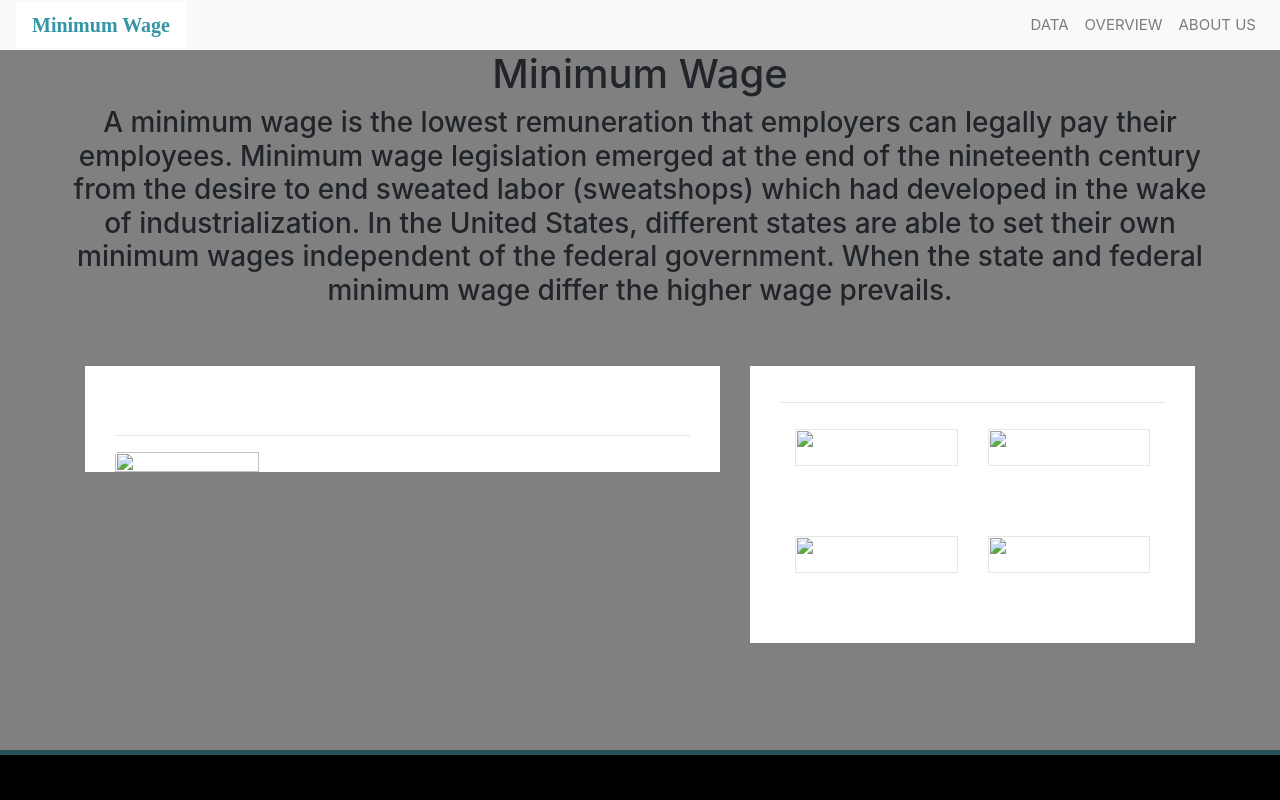
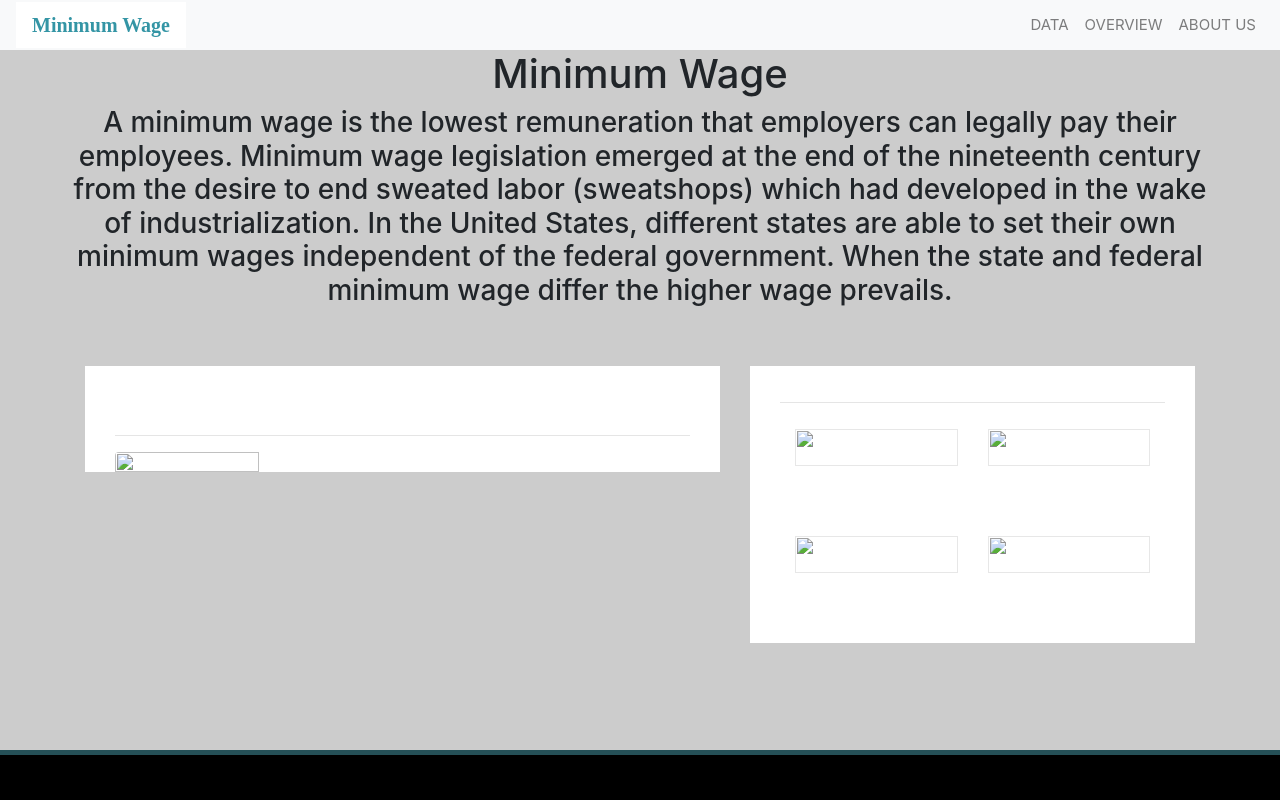
Before and after one commit to nicpie-bit/Minimum-Wage-Analysis, a Flask app: page / in a window 1280 px wide. Run offline with Flask 2, Linux system fonts and the light colour scheme; some libraries are stand-ins or nearby versions.

Commit message:
changed background color

```diff
--- a/static/styles.css
+++ b/static/styles.css
@@ -1,5 +1,5 @@
 body {
-    background-color: grey;
+    background-color: #cccccc;
     height: 750px;
     background-position: center;
     background-repeat: repeat;
```
